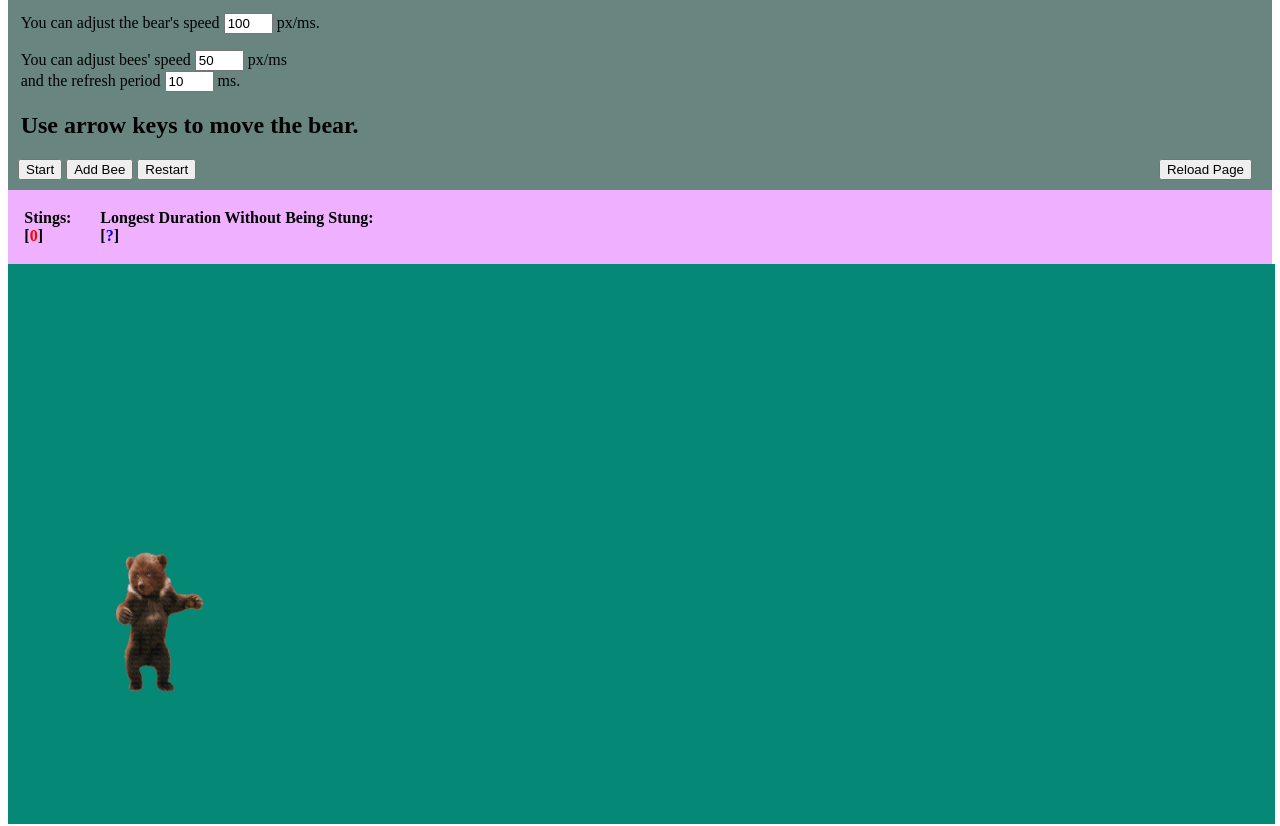
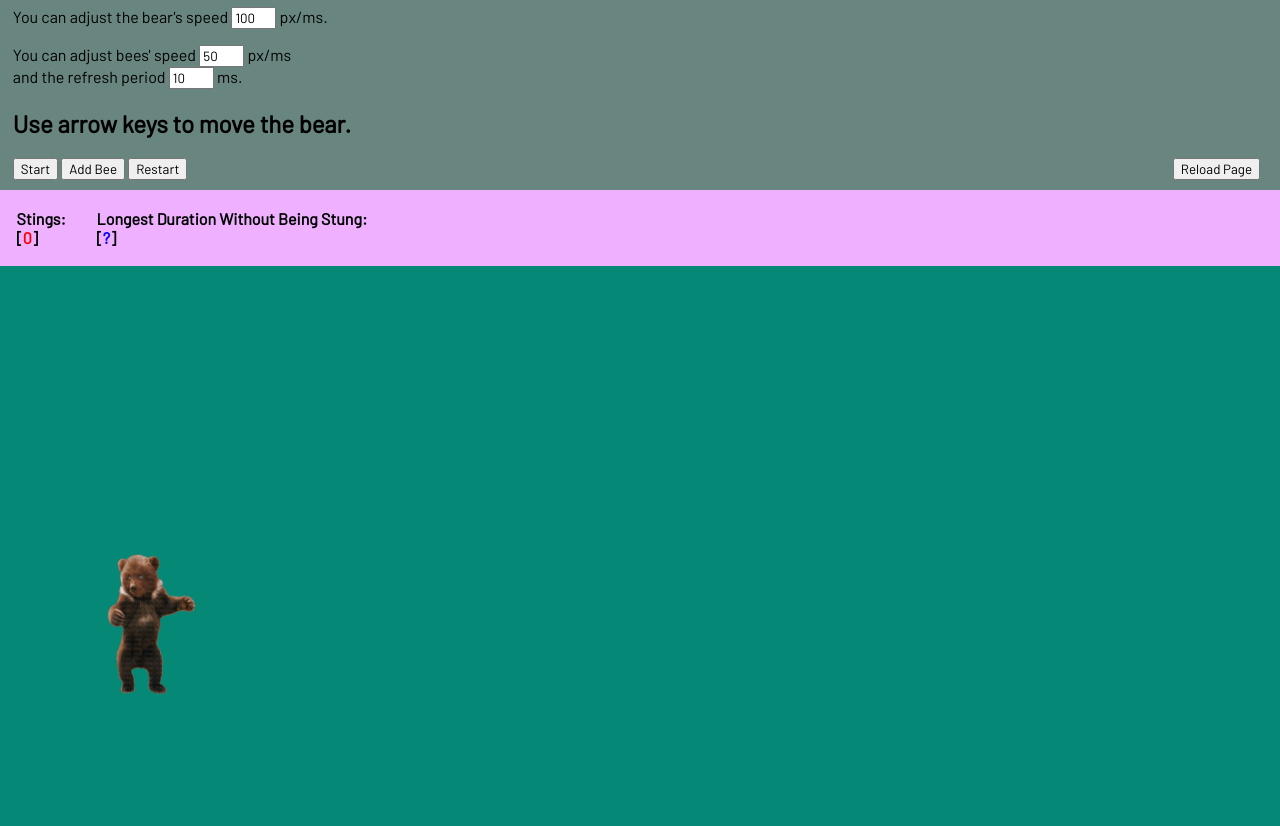
Before and after one commit to IsmaelShaikh/F28WP-lab2, a plain HTML site: page index.html in a window 1280 px wide. Shown: the part 112-938 px from the top of the page. Drawn offline with Linux system fonts and the light colour scheme.

Commit message:
Added a custom font.

```diff
--- a/css/game.css
+++ b/css/game.css
@@ -1,3 +1,12 @@
+*{
+    font-family: 'Barlow', sans-serif;
+}
+
+html, body {
+    margin: 0;
+    padding: 0;
+  }
+
 #bear {
     position: absolute;
     left: 100px;
@@ -9,7 +18,7 @@
 #board {
     position: absolute;
     height: 70%;
-    width: 99%;
+    width: 100%;
     background-color: rgb(6, 136, 119);
     align-content: center;
     align-self: center;
@@ -28,9 +37,10 @@
     padding-left: 1%;
 }
 
-#buttons {
-    padding-left: 10px;
+.buttons {
+    padding-left: 1%;
     padding-bottom: 10px;
+    text-decoration: none;
 }
 
 #Reload{
--- a/index.html
+++ b/index.html
@@ -5,6 +5,9 @@
     <meta http-equiv="Content-Type" content="text/html; charset=UTF-8">
     <title>JavaScript and DOM API</title>
     <link rel="stylesheet" type="text/css" href="css/game.css" media="all" />
+    <link rel="preconnect" href="https://fonts.googleapis.com">
+    <link rel="preconnect" href="https://fonts.gstatic.com" crossorigin>
+    <link href="https://fonts.googleapis.com/css2?family=Barlow&display=swap" rel="stylesheet">
     <meta name="viewport" content="width=device-width, initial-scale=1">
     <script>
         var bear;
@@ -28,7 +31,7 @@
                 <br> and the refresh period <input type="text" id="periodTimer" value="10" size="3"> ms. </p>
             <h2>Use arrow keys to move the bear.</h2>
             <!-- Div for buttons -->
-            <div id="buttons">
+            <div class="buttons">
                 <button id="StartGame" onclick="start();">Start</button>
                 <button id="AddBee" onclick="addBee();">Add Bee</button>
                 <button id="RestartGame" onclick="restart();">Restart</button>
```
